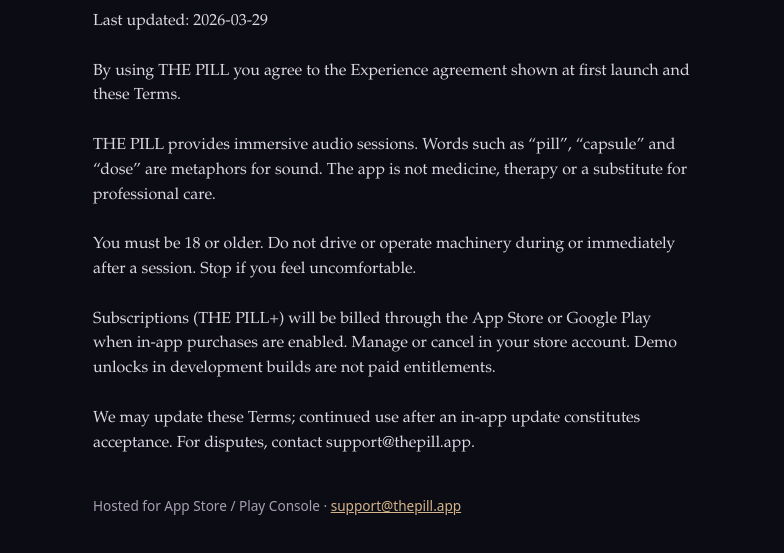
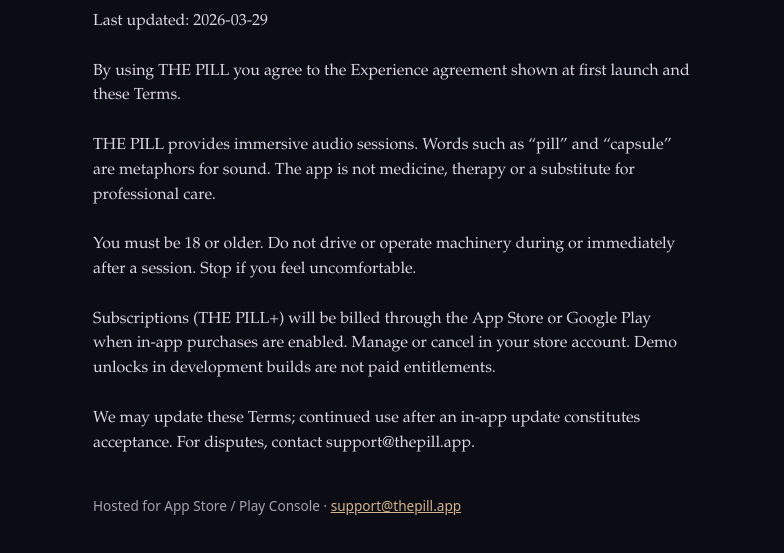
Before and after one commit to bigmustachegame/thepill, a plain HTML site: page terms.html in a window 1280 px wide. Shown: the part 197-750 px from the top of the page, without its empty margins (247-1031 px from the left). Drawn offline with Linux system fonts and the light colour scheme.

Commit message:
Remove dose wording from Terms.

```diff
--- a/terms.html
+++ b/terms.html
@@ -20,7 +20,7 @@
 
 By using THE PILL you agree to the Experience agreement shown at first launch and these Terms.
 
-THE PILL provides immersive audio sessions. Words such as “pill”, “capsule” and “dose” are metaphors for sound. The app is not medicine, therapy or a substitute for professional care.
+THE PILL provides immersive audio sessions. Words such as “pill” and “capsule” are metaphors for sound. The app is not medicine, therapy or a substitute for professional care.
 
 You must be 18 or older. Do not drive or operate machinery during or immediately after a session. Stop if you feel uncomfortable.
 
```
